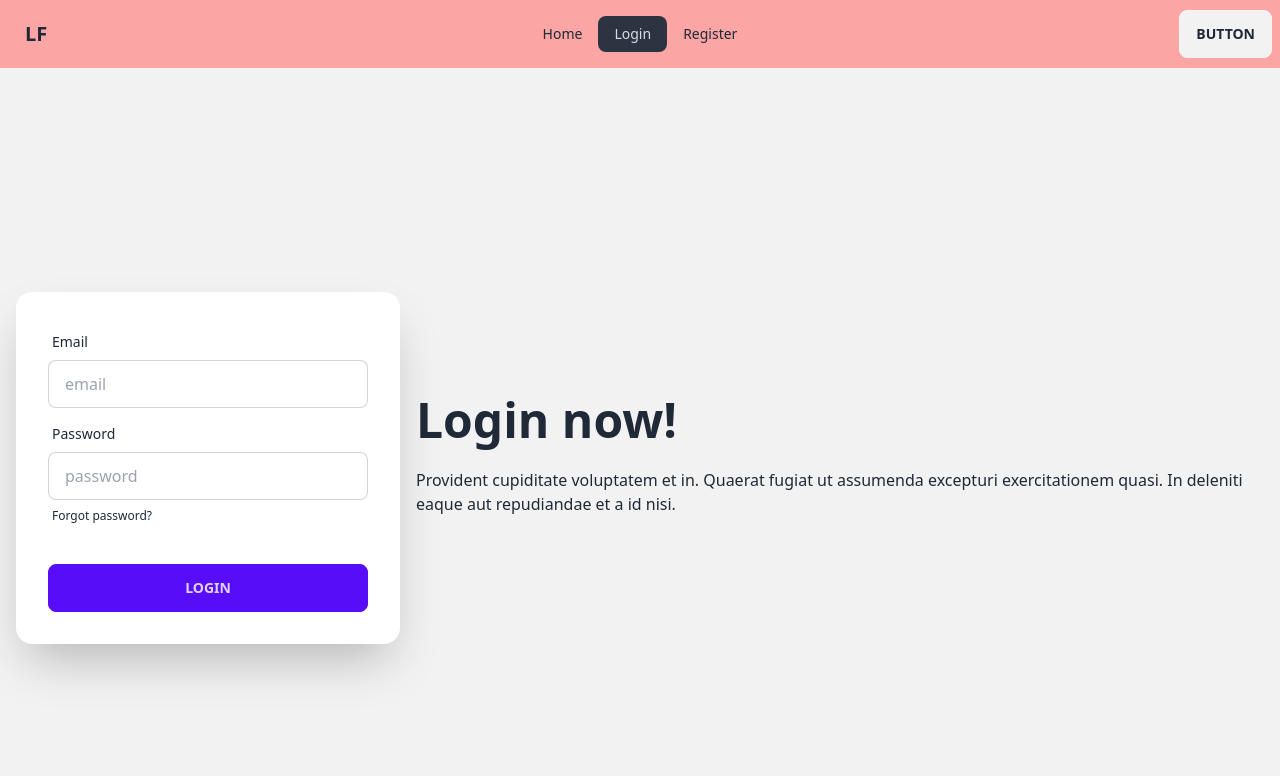
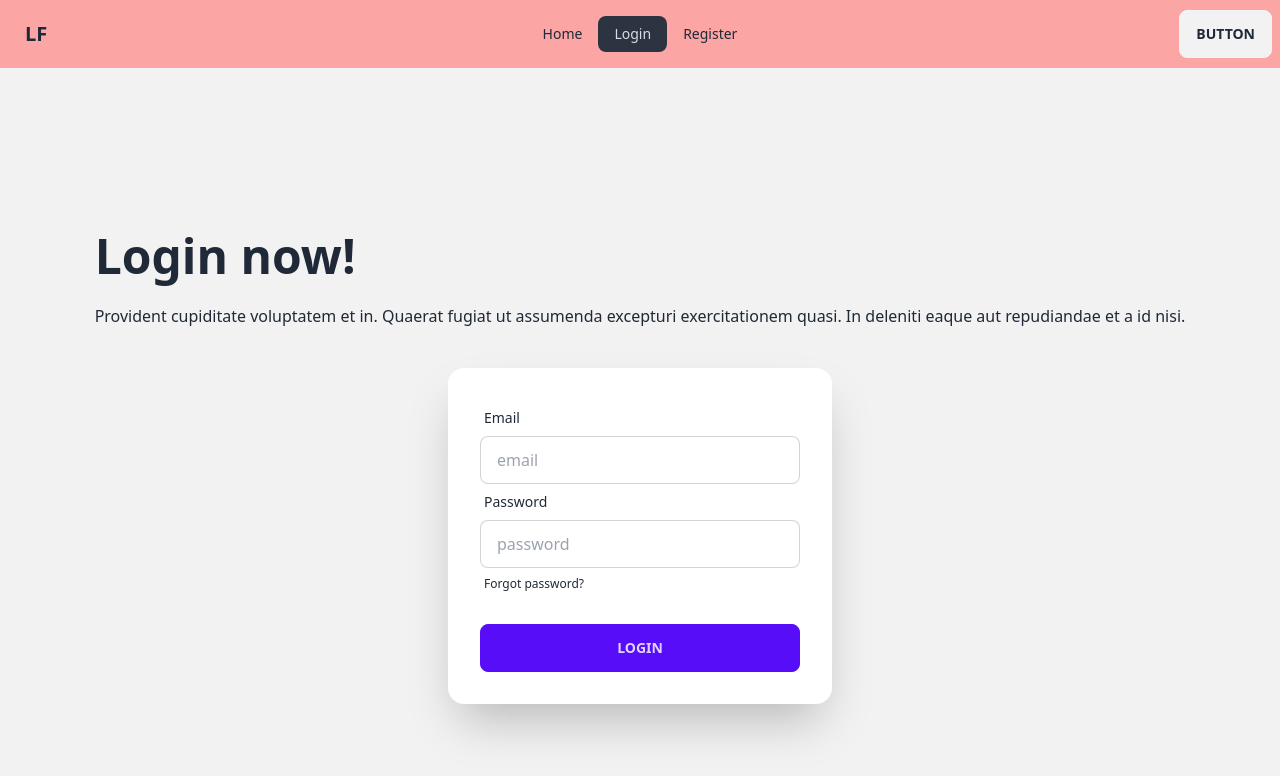
Before and after one commit to DibboT/react-firebase-login-form, a React (Vite) app: page /login in a window 1280 px wide. Shown: the top 776 px of the page. Built offline with nearby package versions, Linux system fonts and the light colour scheme.

Commit message:
handlelogin added

```diff
--- a/src/components/Login.jsx
+++ b/src/components/Login.jsx
@@ -1,26 +1,32 @@
 
 
 const Login = () => {
+    const handleLogin = e => {
+        e.preventDefault();
+    }
+
+
     return (
         <div className="hero min-h-screen bg-base-200">
-  <div className="hero-content flex-col lg:flex-row-reverse">
+  <div className="hero-content flex-col ">
     <div className="text-center lg:text-left">
       <h1 className="text-5xl font-bold">Login now!</h1>
       <p className="py-6">Provident cupiditate voluptatem et in. Quaerat fugiat ut assumenda excepturi exercitationem quasi. In deleniti eaque aut repudiandae et a id nisi.</p>
     </div>
     <div className="card flex-shrink-0 w-full max-w-sm shadow-2xl bg-base-100">
       <div className="card-body">
+        <form>
         <div className="form-control">
           <label className="label">
             <span className="label-text">Email</span>
           </label>
-          <input type="text" placeholder="email" className="input input-bordered" />
+          <input type="email" name="email" placeholder="email" required className="input input-bordered" />
         </div>
         <div className="form-control">
           <label className="label">
             <span className="label-text">Password</span>
           </label>
-          <input type="text" placeholder="password" className="input input-bordered" />
+          <input type="password" name="password" placeholder="password" required className="input input-bordered" />
           <label className="label">
             <a href="#" className="label-text-alt link link-hover">Forgot password?</a>
           </label>
@@ -28,6 +34,7 @@ const Login = () => {
         <div className="form-control mt-6">
           <button className="btn btn-primary">Login</button>
         </div>
+        </form>
       </div>
     </div>
   </div>
```
